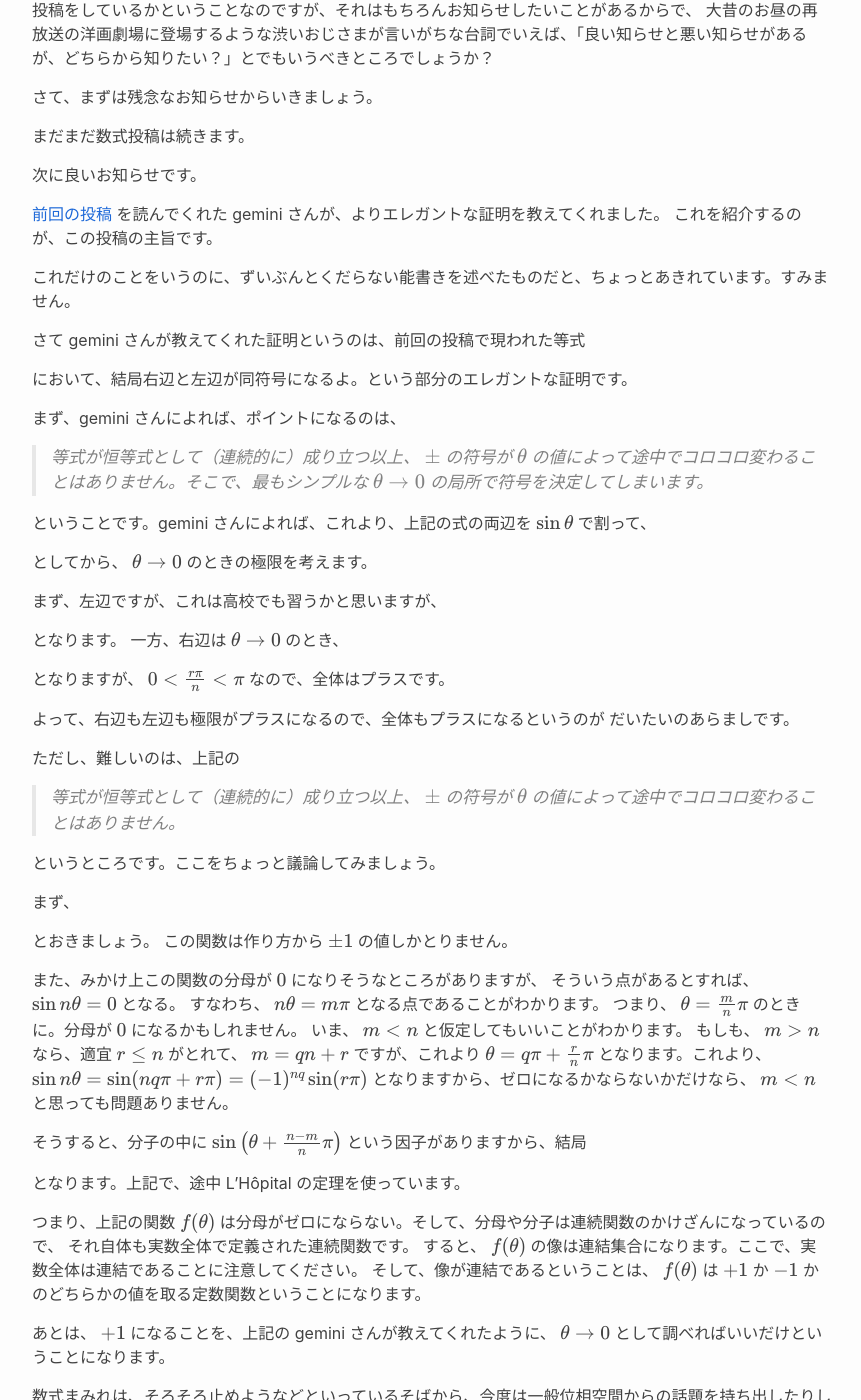
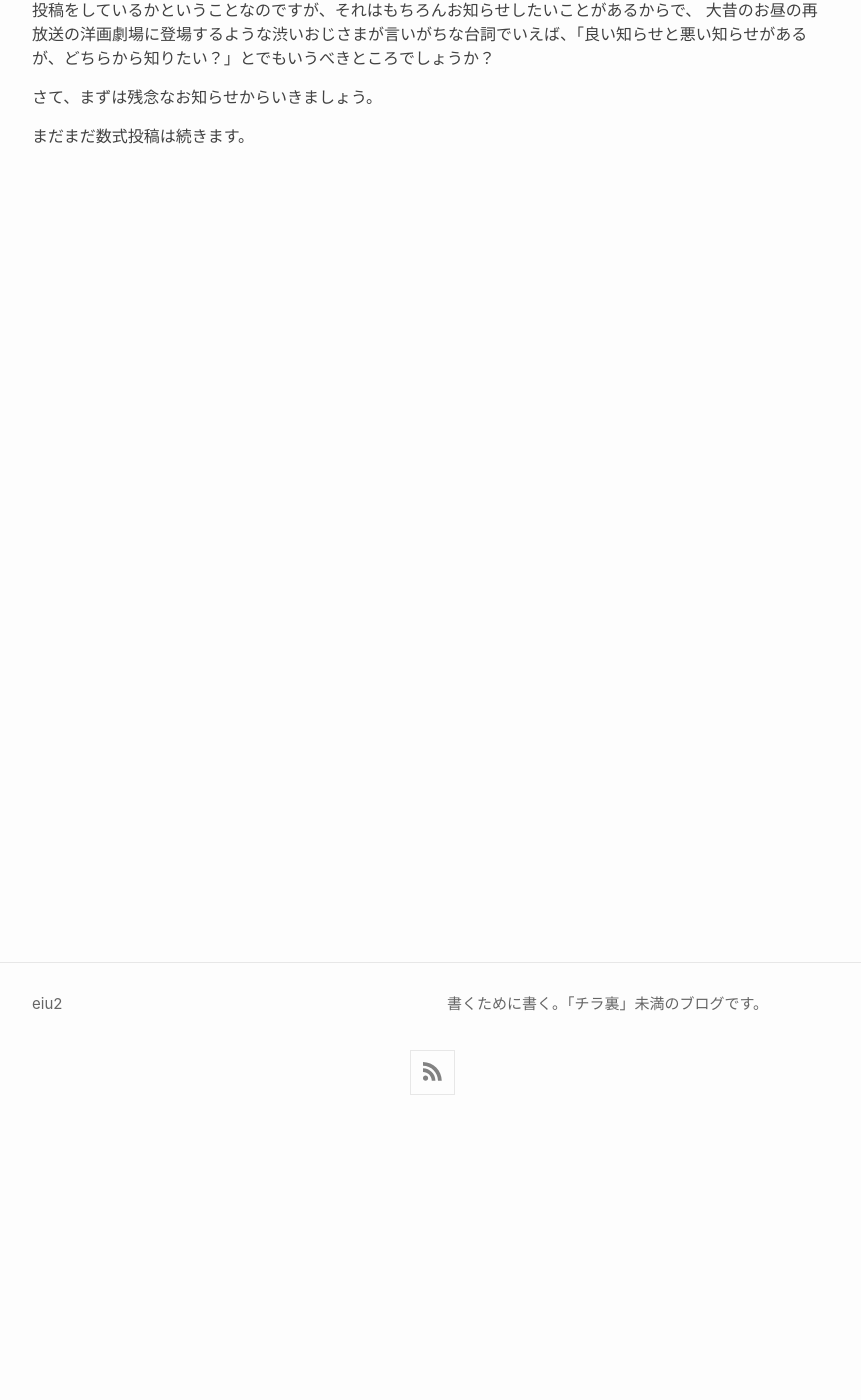
Before and after one commit to eiu2/eiu2.github.com, a Jekyll site: the page built from _posts/2026-07-02-newproof.md, in a window 1280 px wide and 1400 px high, scrolled down 270 px. Shown: the whole window, without its empty margins (208-1069 px from the left). Built offline with Jekyll 4.4.1, drawn with Linux system fonts in a browser that asks for light colours; nearby versions of some CDN libraries; formulas are drawn with MathJax 3; some of the changed text lies outside the part shown.

Commit message:
Update 2026-07-02-newproof.md

```diff
--- a/_posts/2026-07-02-newproof.md
+++ b/_posts/2026-07-02-newproof.md
@@ -1,6 +1,6 @@
 ---
 layout: post
-title: 緊急で動画を回しています！！
+title: さらに別証明
 ---
 
 これが動画なら「緊急で動画を回しています」とでもいうべきところかもしれません。
@@ -11,126 +11,3 @@
 さて、まずは残念なお知らせからいきましょう。
 
 まだまだ数式投稿は続きます。
-
-次に良いお知らせです。
-
-[前回の投稿](https://eiu2.github.io/2026/07/01/YAAATT.html)
-を読んでくれた gemini さんが、よりエレガントな証明を教えてくれました。
-これを紹介するのが、この投稿の主旨です。
-
-これだけのことをいうのに、ずいぶんとくだらない能書きを述べたものだと、ちょっとあきれています。すみません。
-
-さて gemini さんが教えてくれた証明というのは、前回の投稿で現われた等式
-
-
-において、結局右辺と左辺が同符号になるよ。という部分のエレガントな証明です。
-
-まず、gemini さんによれば、ポイントになるのは、
-
-> 等式が恒等式として（連続的に）成り立つ以上、
-> $\pm$
-> の符号が
-> $\theta$
-> の値によって途中でコロコロ変わることはありません。そこで、最もシンプルな
-> $\theta \to 0$
-> の局所で符号を決定してしまいます。
-
-ということです。gemini さんによれば、これより、上記の式の両辺を
-$\sin\theta$
-で割って、
-
-としてから、
-$\theta \to 0$
-のときの極限を考えます。
-
-まず、左辺ですが、これは高校でも習うかと思いますが、
-
-
-
-となります。
-一方、右辺は
-$\theta\to 0$
-のとき、
-
-となりますが、
-$0 < \frac{r\pi}{n} < \pi$
-なので、全体はプラスです。
-
-よって、右辺も左辺も極限がプラスになるので、全体もプラスになるというのが
-だいたいのあらましです。
-
-ただし、難しいのは、上記の
-
-> 等式が恒等式として（連続的に）成り立つ以上、
-> $\pm$
-> の符号が
-> $\theta$
-> の値によって途中でコロコロ変わることはありません。
-
-というところです。ここをちょっと議論してみましょう。
-
-まず、
-
-とおきましょう。
-この関数は作り方から
-$\pm1$
-の値しかとりません。
-
-また、みかけ上この関数の分母が
-$0$
-になりそうなところがありますが、
-そういう点があるとすれば、
-$\sin n\theta = 0$
-となる。
-すなわち、
-$n\theta= m\pi$
-となる点であることがわかります。
-つまり、
-$\theta = \frac{m}{n} \pi$
-のときに。分母が
-$0$
-になるかもしれません。
-いま、
-$m<n$
-と仮定してもいいことがわかります。
-もしも、
-$m>n$
-なら、適宜 $r \leq n$ がとれて、
-$m = qn + r$
-ですが、これより
-$\theta = q\pi + \frac{r}{n}\pi$
-となります。これより、
-$\sin n\theta = \sin(nq\pi + r\pi) = (-1)^{nq} \sin(r\pi)$
-となりますから、ゼロになるかならないかだけなら、
-$m<n$
-と思っても問題ありません。
-
-そうすると、分子の中に
-$\sin\left(\theta + \frac{n-m}{n}\pi\right)$
-という因子がありますから、結局
-
-
-となります。上記で、途中 L'Hôpital の定理を使っています。
-
-つまり、上記の関数
-$f(\theta)$
-は分母がゼロにならない。そして、分母や分子は連続関数のかけざんになっているので、
-それ自体も実数全体で定義された連続関数です。
-すると、
-$f(\theta)$
-の像は連結集合になります。ここで、実数全体は連結であることに注意してください。
-そして、像が連結であるということは、
-$f(\theta)$
-は
-$+1$
-か
-$-1$
-かのどちらかの値を取る定数関数ということになります。
-
-あとは、
-$+1$
-になることを、上記の gemini さんが教えてくれたように、
-$\theta\to0$
-として調べればいいだけということになります。
-
-数式まみれは、そろそろ止めようなどといっているそばから、今度は一般位相空間からの話題を持ち出したりしてしまいました。すみません。
```
